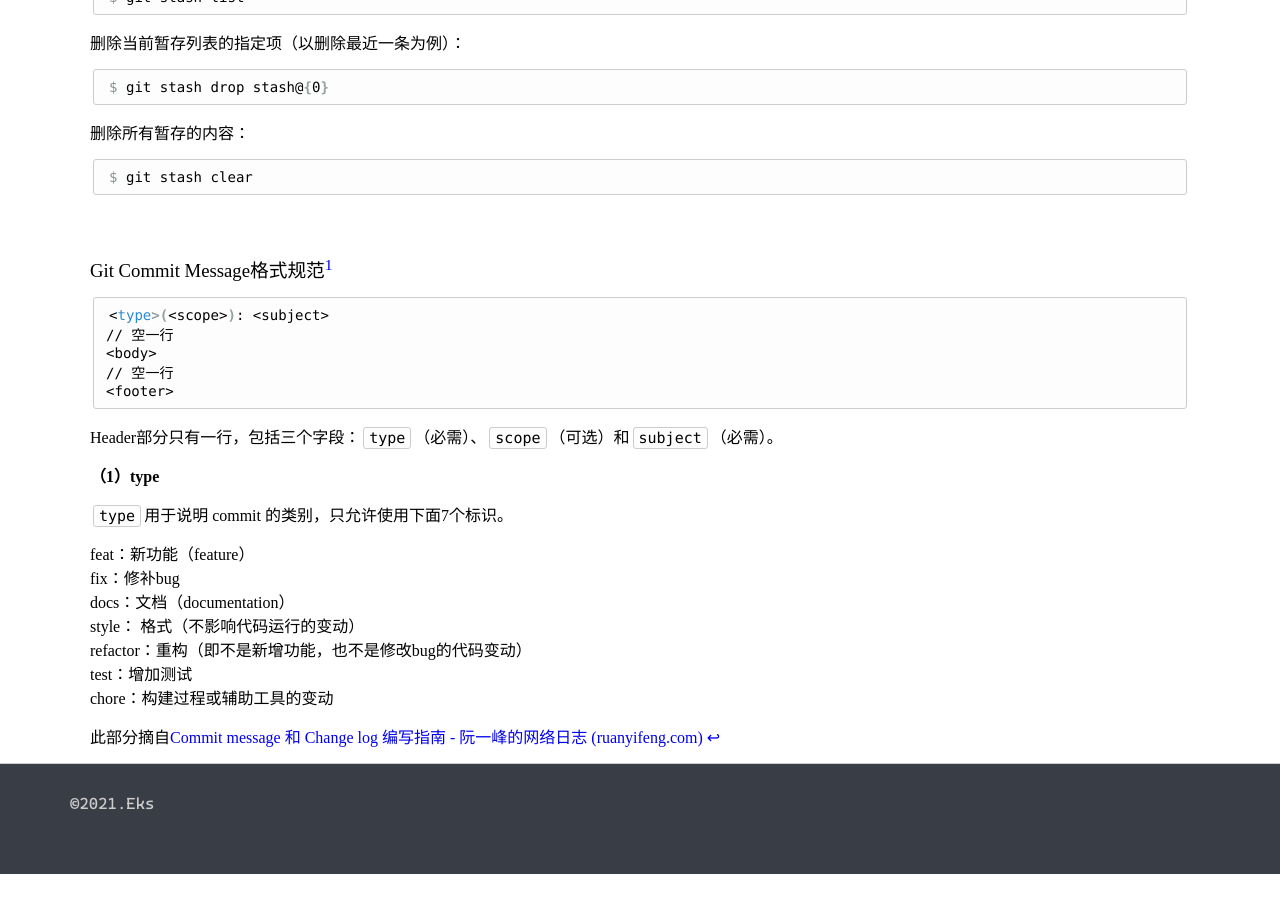
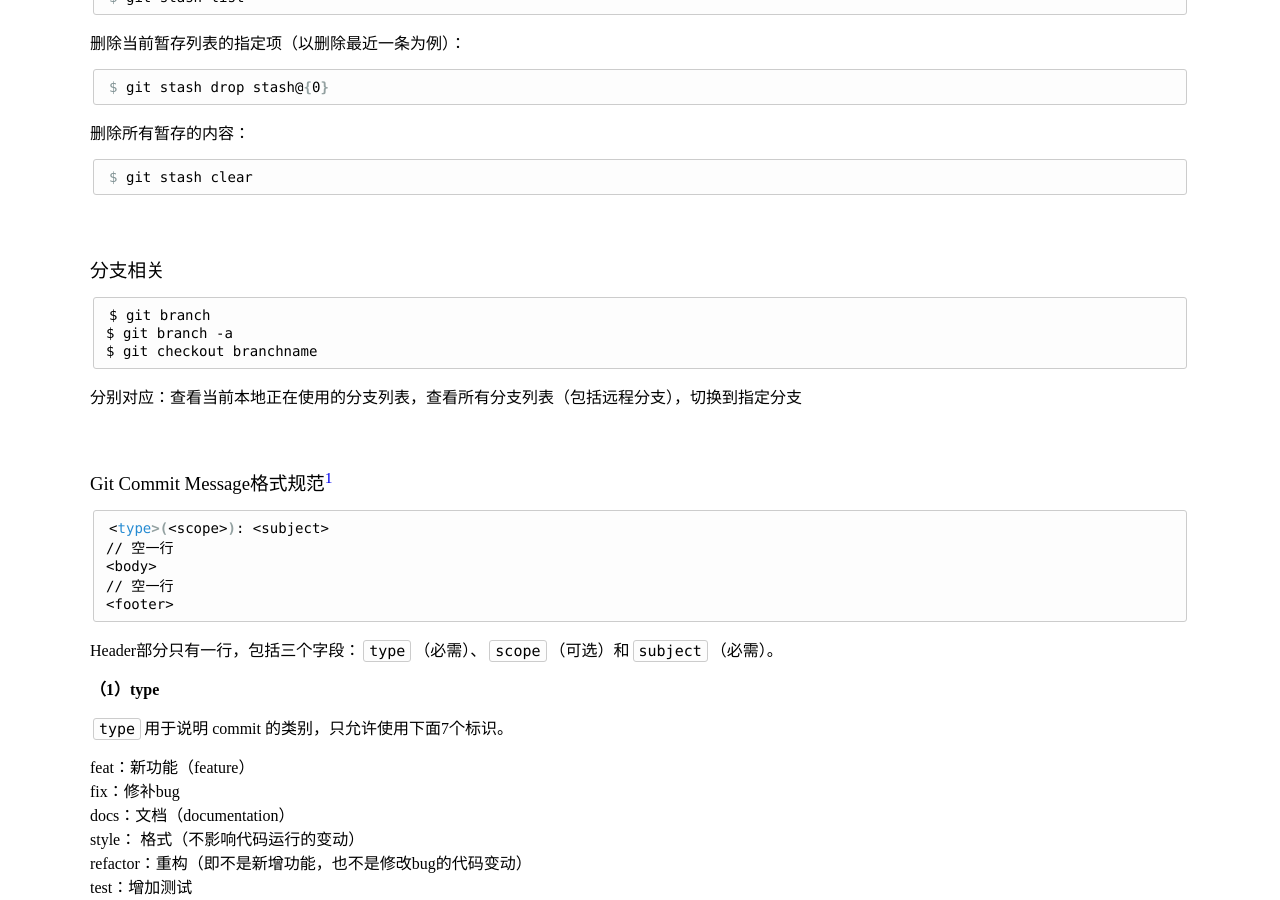
Before and after one commit to KamenRiderKuuga/kamenriderkuuga.github.io, a Jekyll site: the page built from _posts/2020-12-14-Git-1.md, in a window 1280 px wide and 900 px high, scrolled down 5713 px. Built offline with Jekyll 4.4.1, drawn with Linux system fonts in a browser that asks for light colours; before the commit the page ends 6587 px from its top, so only the background shows below that.

Commit message:
doc: 记录简单的branch相关指令

````diff
--- a/_posts/2020-12-14-Git-1.md
+++ b/_posts/2020-12-14-Git-1.md
@@ -299,7 +299,15 @@ $ git stash drop stash@{0}
 $ git stash clear
 ```
 
+### 分支相关
 
+```cosole
+$ git branch
+$ git branch -a
+$ git checkout branchname
+```
+
+分别对应：查看当前本地正在使用的分支列表，查看所有分支列表（包括远程分支），切换到指定分支
 
 ###  Git Commit Message格式规范[^1]
 
````
